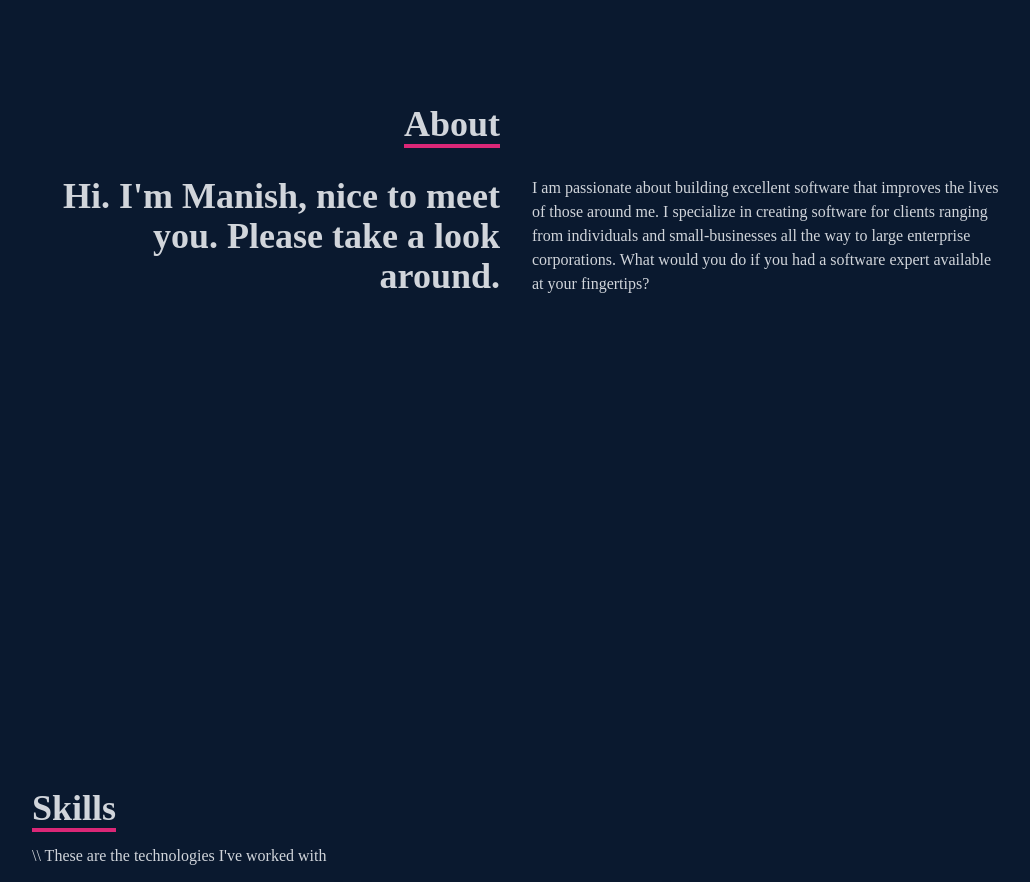
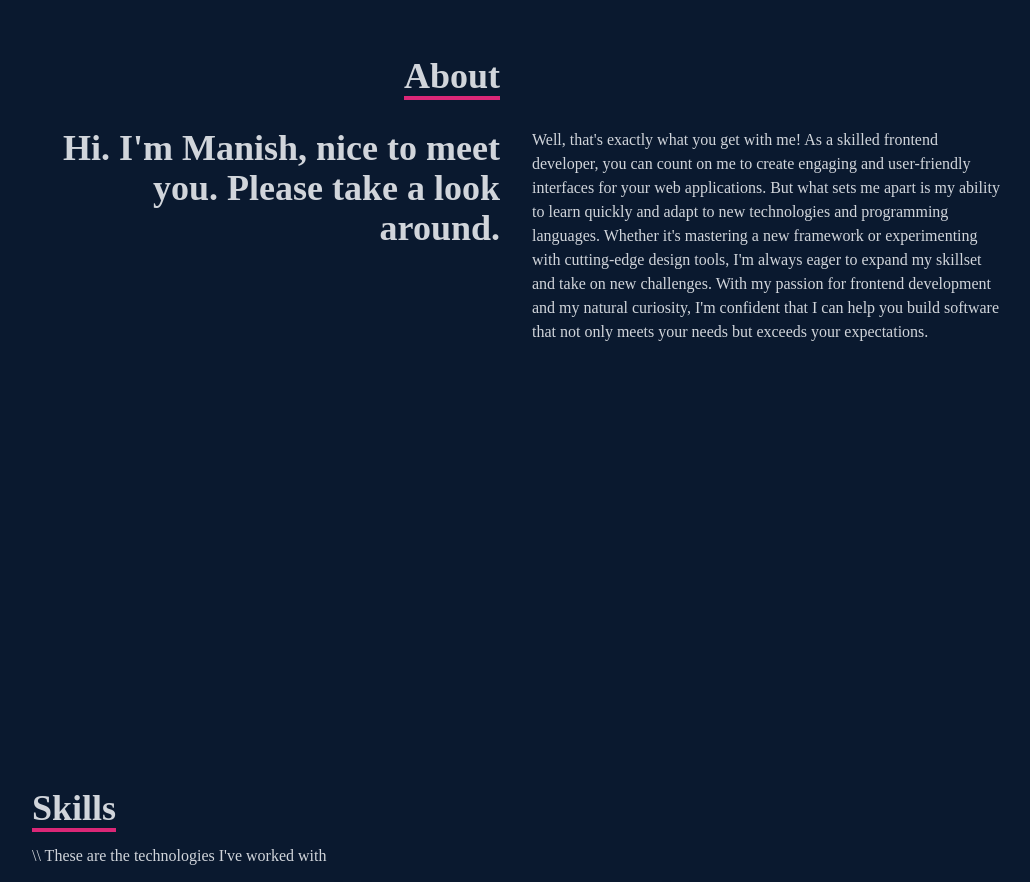
Before and after one commit to ommanish/mc-portfolio, a React (Create React App) app: page / in a window 1280 px wide. Shown: the part 1000-1882 px from the top of the page, without its empty margins (124-1154 px from the left). Built offline with nearby package versions, Linux system fonts and the light colour scheme.

Commit message:
About content update

```diff
--- a/src/components/About.jsx
+++ b/src/components/About.jsx
@@ -17,12 +17,24 @@ const About = () => {
             <p>Hi. I'm Manish, nice to meet you. Please take a look around.</p>
           </div>
           <div>
-            <p>
+            {/* <p>
               I am passionate about building excellent software that improves
               the lives of those around me. I specialize in creating software
               for clients ranging from individuals and small-businesses all the
               way to large enterprise corporations. What would you do if you had
               a software expert available at your fingertips?
+            </p> */}
+            <p>
+              Well, that's exactly what you get with me! As a skilled frontend
+              developer, you can count on me to create engaging and
+              user-friendly interfaces for your web applications. But what sets
+              me apart is my ability to learn quickly and adapt to new
+              technologies and programming languages. Whether it's mastering a
+              new framework or experimenting with cutting-edge design tools, I'm
+              always eager to expand my skillset and take on new challenges.
+              With my passion for frontend development and my natural curiosity,
+              I'm confident that I can help you build software that not only
+              meets your needs but exceeds your expectations.
             </p>
           </div>
         </div>
```
